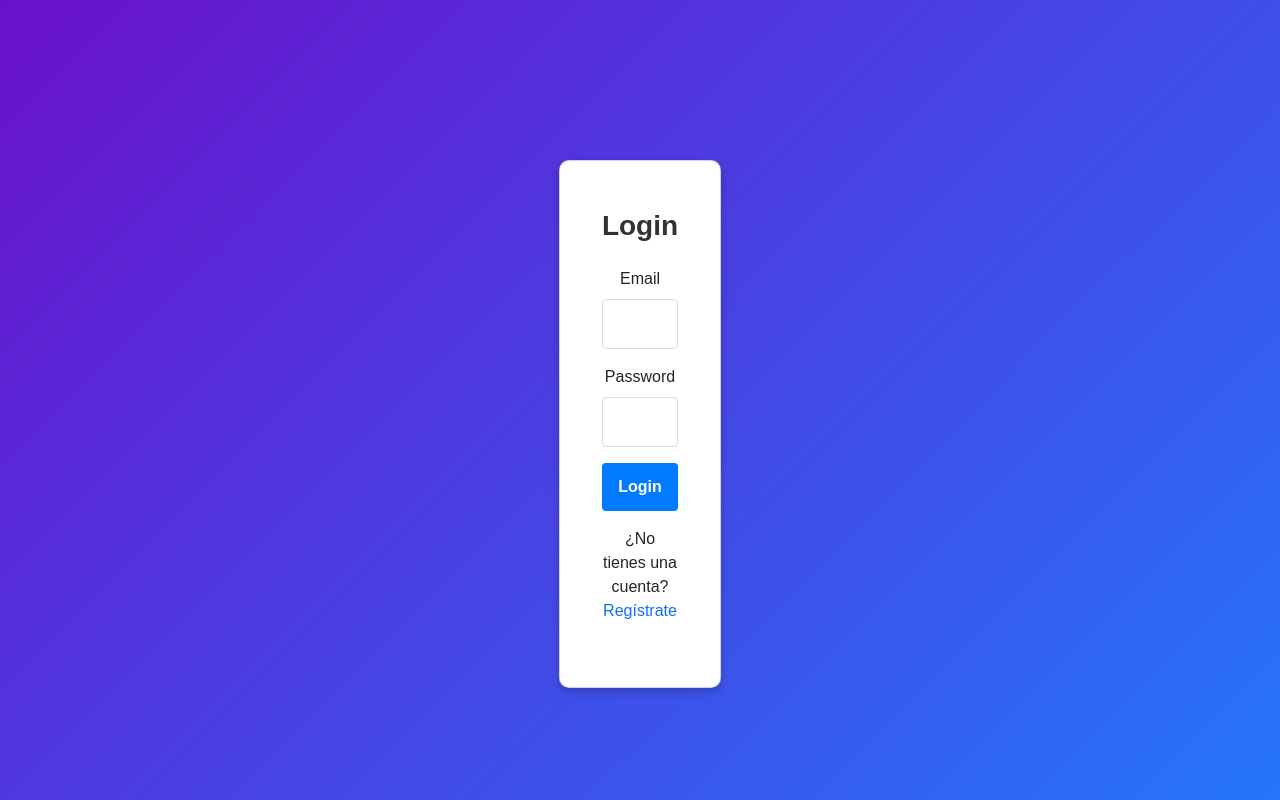
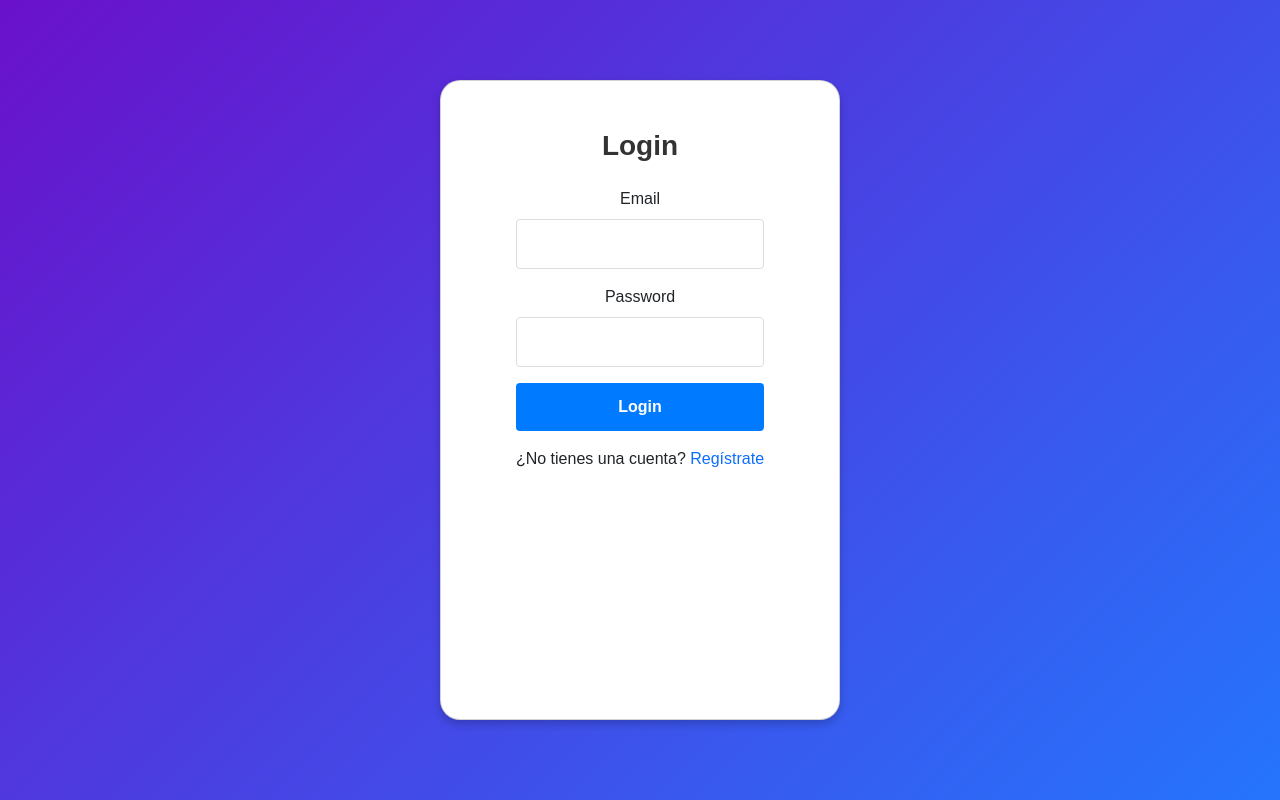
Before and after one commit to LAES18/proyecto-emprededores, a React (Vite) app: page / in a window 1280 px wide. Built offline with nearby package versions, Linux system fonts and the light colour scheme; a small style sheet from the web is missing.

Commit message:
cambio de carta de login

```diff
--- a/src/App.css
+++ b/src/App.css
@@ -45,21 +45,27 @@
 
 .card {
   max-width: 400px;
-  width: 100%;
+  width: 200%;
+  height: 80%;
   background: #fff;
-  border-radius: 10px;
+  border-radius: 20px;
   box-shadow: 0 4px 8px rgba(0, 0, 0, 0.2);
   padding: 2rem;
   text-align: center;
+  transition: transform 0.2s;
   display: flex;
   flex-direction: column;
   justify-content: center;
   align-items: center;
   margin: auto;
+  position: absolute;
+  left: 50%;
+  top: 50%;
+  transform: translate(-50%, -50%);
 }
 
 .card img {
-  width: 100px;
+  width: 200px;
   margin-bottom: 1rem;
 }
 
```
